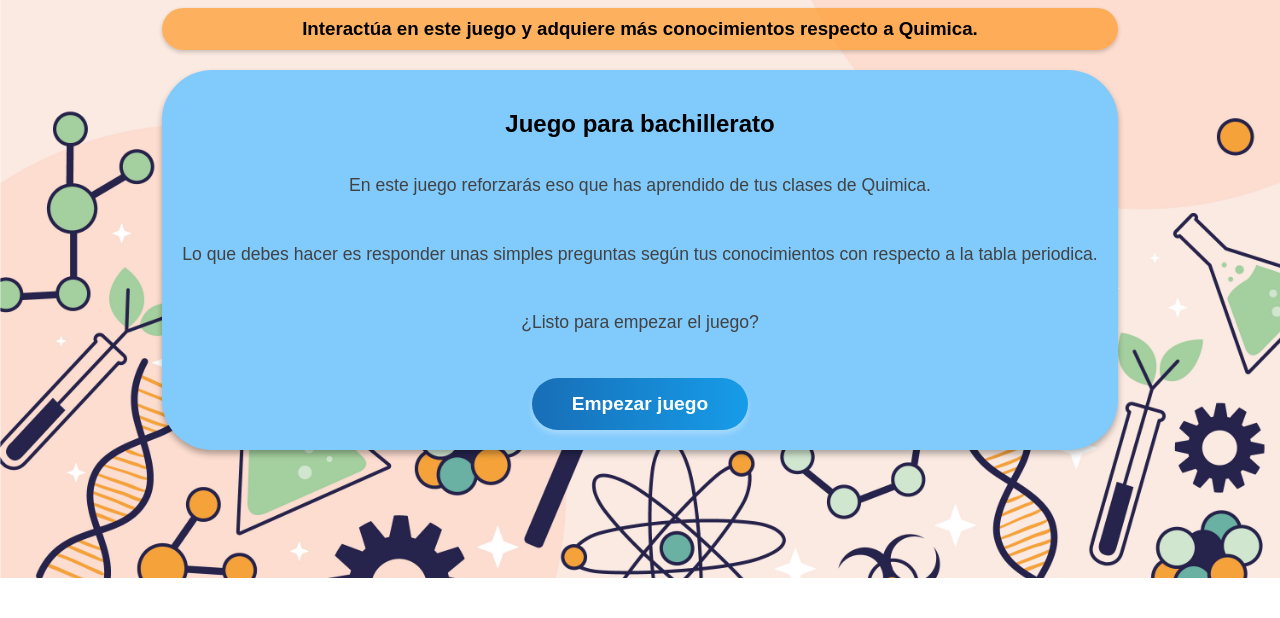
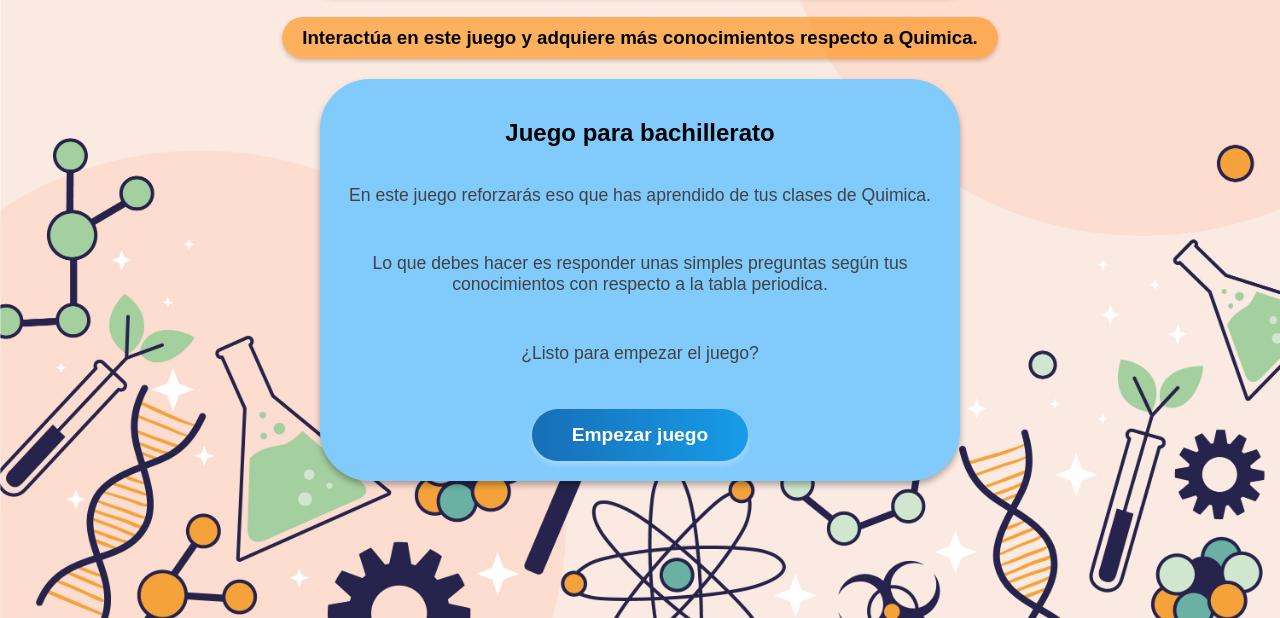
Before and after one commit to taniaj04/Quimica, a plain HTML site: page index.html in a window 1280 px wide. Shown: the part 222-840 px from the top of the page. Before the commit the page ends 800 px from the top, so only its background shows below. Drawn offline with Linux system fonts and the light colour scheme.

Commit message:
Update inicio.css

```diff
--- a/inicio.css
+++ b/inicio.css
@@ -1,15 +1,17 @@
 body {
     font-family: 'Arial', sans-serif;
-    height: 100vh;
+    min-height: 100vh;
     margin: 0;
     background: url('fondo.jpg') no-repeat center center fixed;
     background-size: cover;
-    overflow: hidden;
+    overflow-x: hidden;
     color: white;
     position: relative;
     display: flex;
     justify-content: center;
     align-items: center;
+    flex-direction: column;
+    padding: 20px;
 }
 
 .background-overlay {
@@ -69,15 +71,18 @@ p {
 
 .info-container {
     display: flex;
-    justify-content: space-between;
+    justify-content: center;
     margin-bottom: 30px;
+    flex-wrap: wrap;
+    gap: 20px;
 }
 
 .info-box {
     background: rgb(128, 202, 252);
     color: rgb(0, 225, 255);
     padding: 20px;
-    width: 100%;
+    width: 90%;
+    max-width: 600px;
     border-radius: 50px;
     text-align: center;
     display: flex;
```
